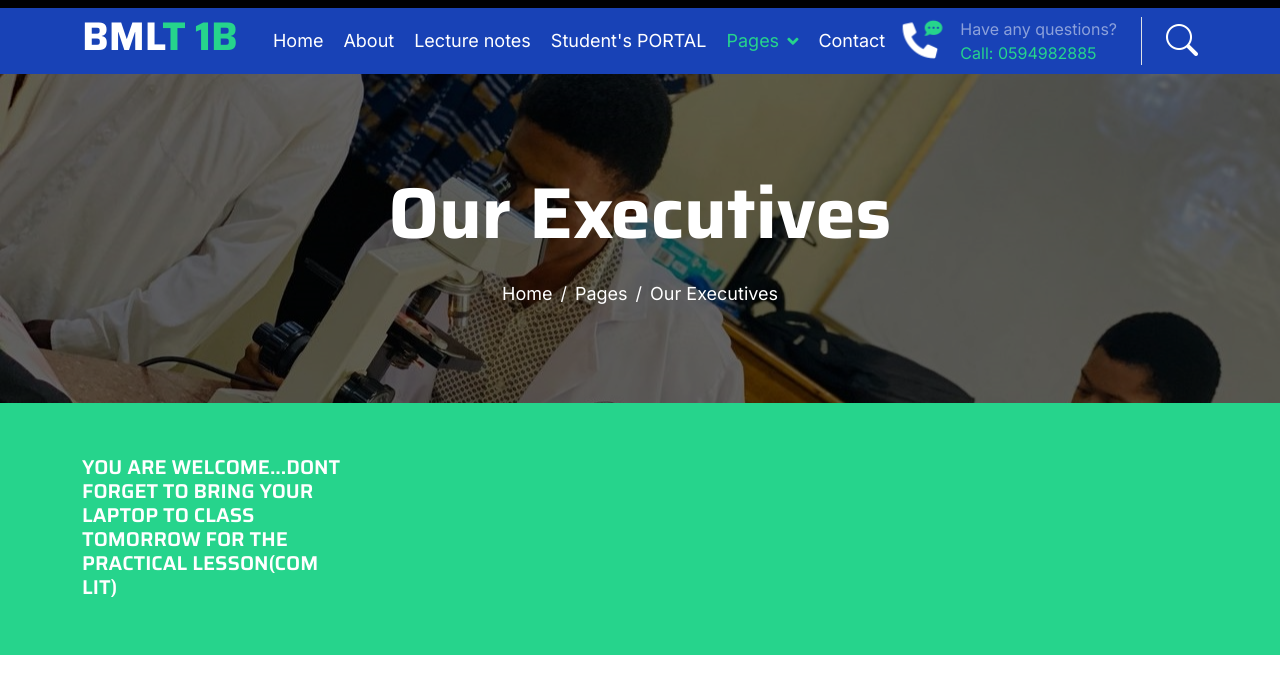
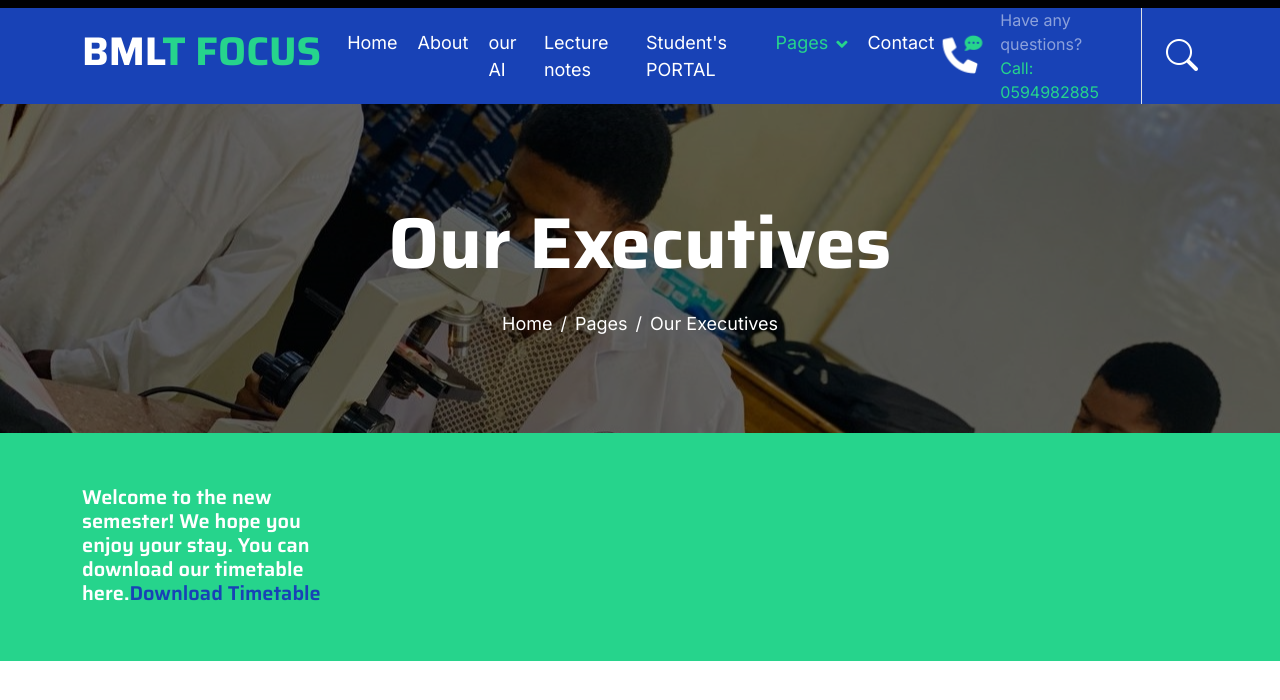
Before and after one commit to bmlt12/bml, a plain HTML site: page team.html in a window 1280 px wide. Shown: the part 40-740 px from the top of the page. Drawn offline with nearby package versions, Linux system fonts and the light colour scheme.

Commit message:
Update team.html

```diff
--- a/team.html
+++ b/team.html
@@ -60,7 +60,7 @@
         <div class="container">
             <nav class="navbar navbar-dark navbar-expand-lg py-0">
                 <a href="index.html" class="navbar-brand">
-                    <h1 class="text-white fw-bold d-block">BML<span class="text-secondary">T 1B</span> </h1>
+                    <h1 class="text-white fw-bold d-block">BML<span class="text-secondary">T FOCUS</span> </h1>
                 </a>
                 <button type="button" class="navbar-toggler me-0" data-bs-toggle="collapse" data-bs-target="#navbarCollapse">
                         <span class="navbar-toggler-icon"></span>
@@ -69,6 +69,7 @@
                     <div class="navbar-nav ms-auto mx-xl-auto p-0">
                         <a href="index.html" class="nav-item nav-link">Home</a>
                         <a href="about.html" class="nav-item nav-link">About</a>
+                        <a href="bmlt bot.html" class="nav-item nav-link">our AI</a>
                         <a href="project.html" class="nav-item nav-link">Lecture notes</a>
                         <a href="https://portal.kstu.edu.gh/students/login" class="nav-item nav-link">Student's PORTAL</a>
                         <div class="nav-item dropdown">
@@ -128,7 +129,7 @@
             <div class="row">
                 <div class="col-lg-3 wow fadeIn" data-wow-delay=".1s">
                     <div class="d-flex counter">
-                        <h5 class="text-white mt-1">YOU ARE WELCOME...DONT FORGET TO BRING YOUR LAPTOP TO CLASS TOMORROW FOR THE PRACTICAL LESSON(COM LIT)</h5>
+                        <h5 class="text-white mt-1">Welcome to the new semester! We hope you enjoy your stay. You can download our timetable here.<a href="timetable.pdf" download="University Timetable">Download Timetable</a></h5>
                     </div>
                 </div>
             </div>
@@ -267,7 +268,6 @@
                     <span class="text-light"><a href="#" class="text-secondary"><i class="fas fa-copyright text-secondary me-2"></i>BMLT 1B</a>, All right reserved.</span>
                 </div>
                 <div class="col-md-6 text-center text-md-end">
-                    <!--/*** This template is free as long as you keep the footer author’s credit link/attribution link/backlink. If you'd like to use the template without the footer author’s credit link/attribution link/backlink, you can purchase the Credit Removal License from "https://htmlcodex.com/credit-removal". Thank you for your support. ***/-->
                     <span class="text-light">Designed By<a href="https:/" class="text-secondary">BOADU PATRICK</a></span>
                 </div>
             </div>
```
